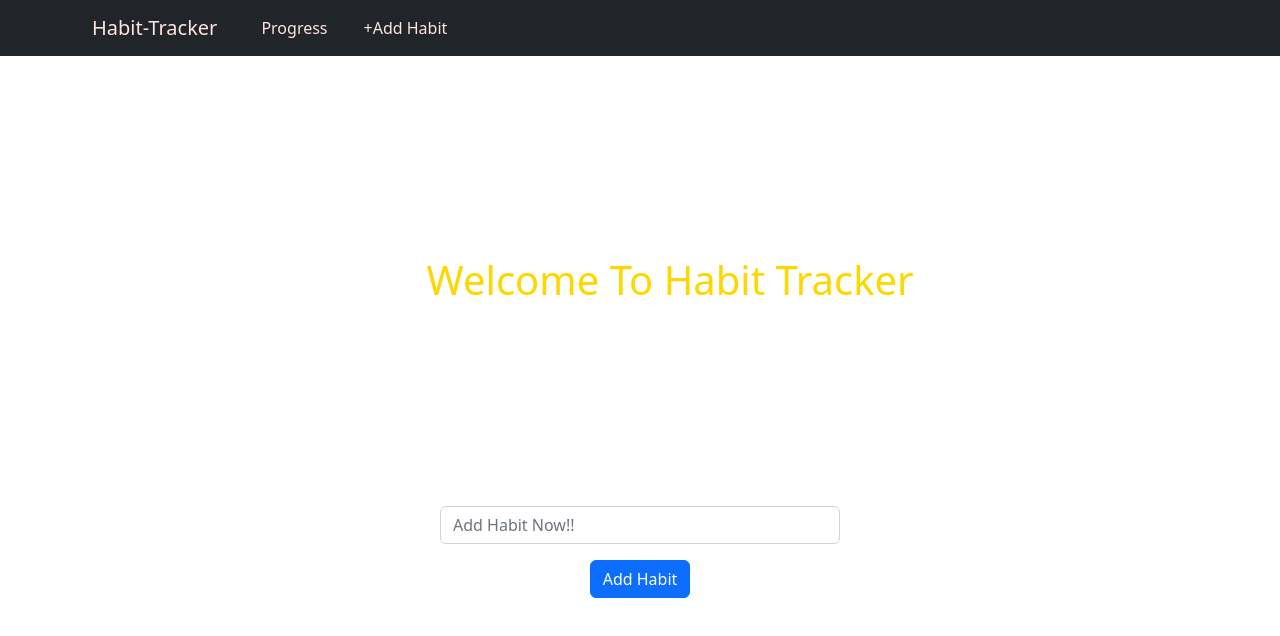
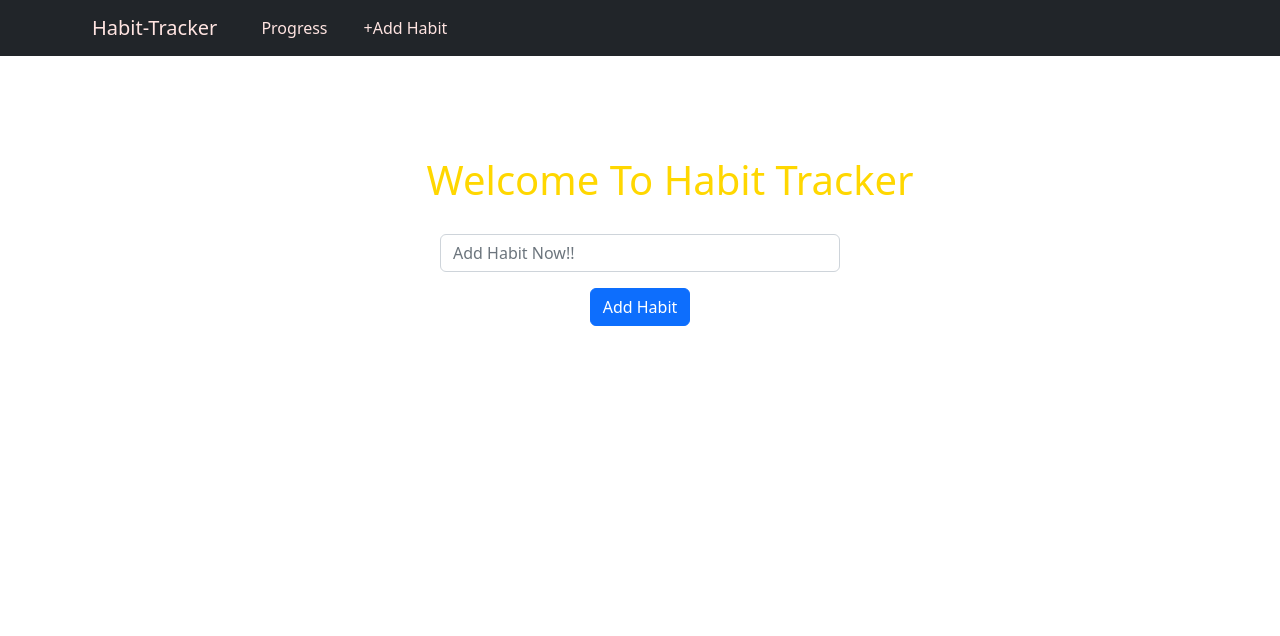
Before and after one commit to Shah-Sachidanand/Habit_Tracker, a React (Create React App) app: page / in a window 1280 px wide. Shown: the top 636 px of the page. Built offline with nearby package versions, Linux system fonts and the light colour scheme.

Commit message:
Css Added

```diff
--- a/src/App.js
+++ b/src/App.js
@@ -7,11 +7,8 @@ function App() {
 
   const style = {
     color:'Gold',
-    margin:'200px',
-    height: '50px',
-    width: '490px',
+    marginTop:'100px',
     marginLeft:'33.33%',
-    // marginTop:'33.33%'
   }
   //render layout- header-navbar content-main and tracker and footer
   return (
```
